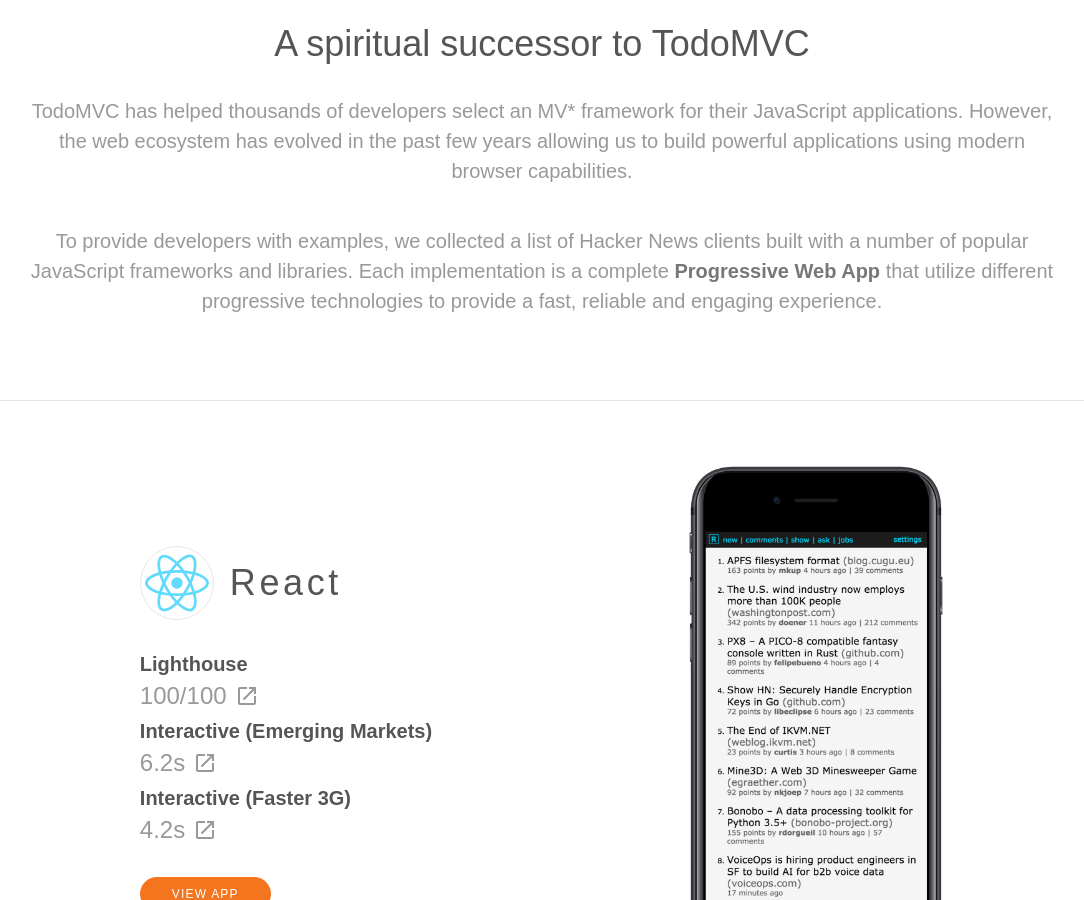
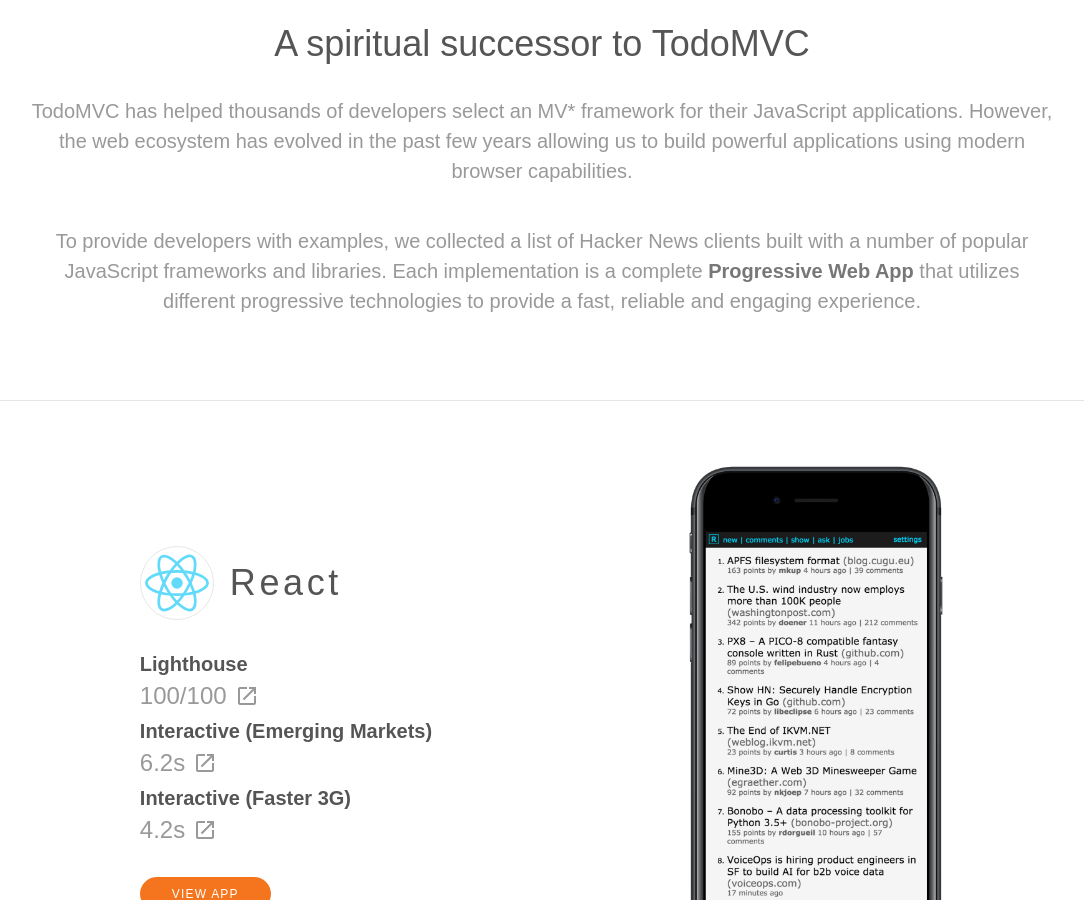
Before and after one commit to tastejs/hacker-news-pwas, a Jekyll site: the page built from site/index.md, in a window 1280 px wide and 900 px high, scrolled down 746 px. Shown: the whole window, without its empty margins (98-1182 px from the left). Built offline with Jekyll 4.4.1, drawn with Linux system fonts in a browser that asks for light colours.

Commit message:
fix typo

```diff
--- a/site/_layouts/home.html
+++ b/site/_layouts/home.html
@@ -14,7 +14,7 @@
 
   <p class="f5 f4-ns silver lh-copy mw8">
     To provide developers with examples, we collected a list of Hacker News clients built with a number of popular JavaScript frameworks and libraries.
-    Each implementation is a complete <a class="b gray link hover-orange" href="https://developers.google.com/web/progressive-web-apps/">Progressive Web App</a> that utilize
+    Each implementation is a complete <a class="b gray link hover-orange" href="https://developers.google.com/web/progressive-web-apps/">Progressive Web App</a> that utilizes
     different progressive technologies to provide a fast, reliable and engaging experience.
   </p>
 </div>
```
